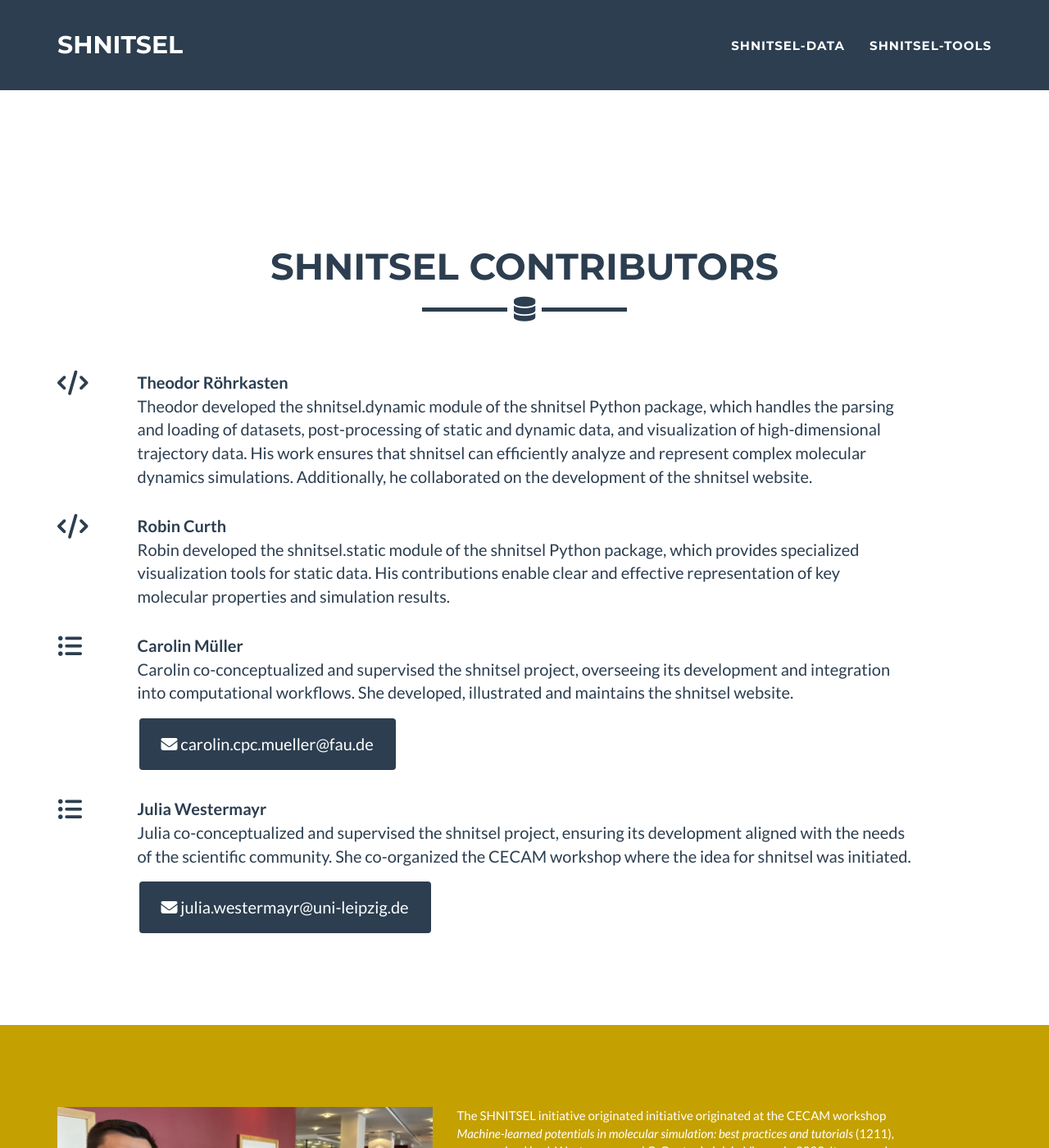
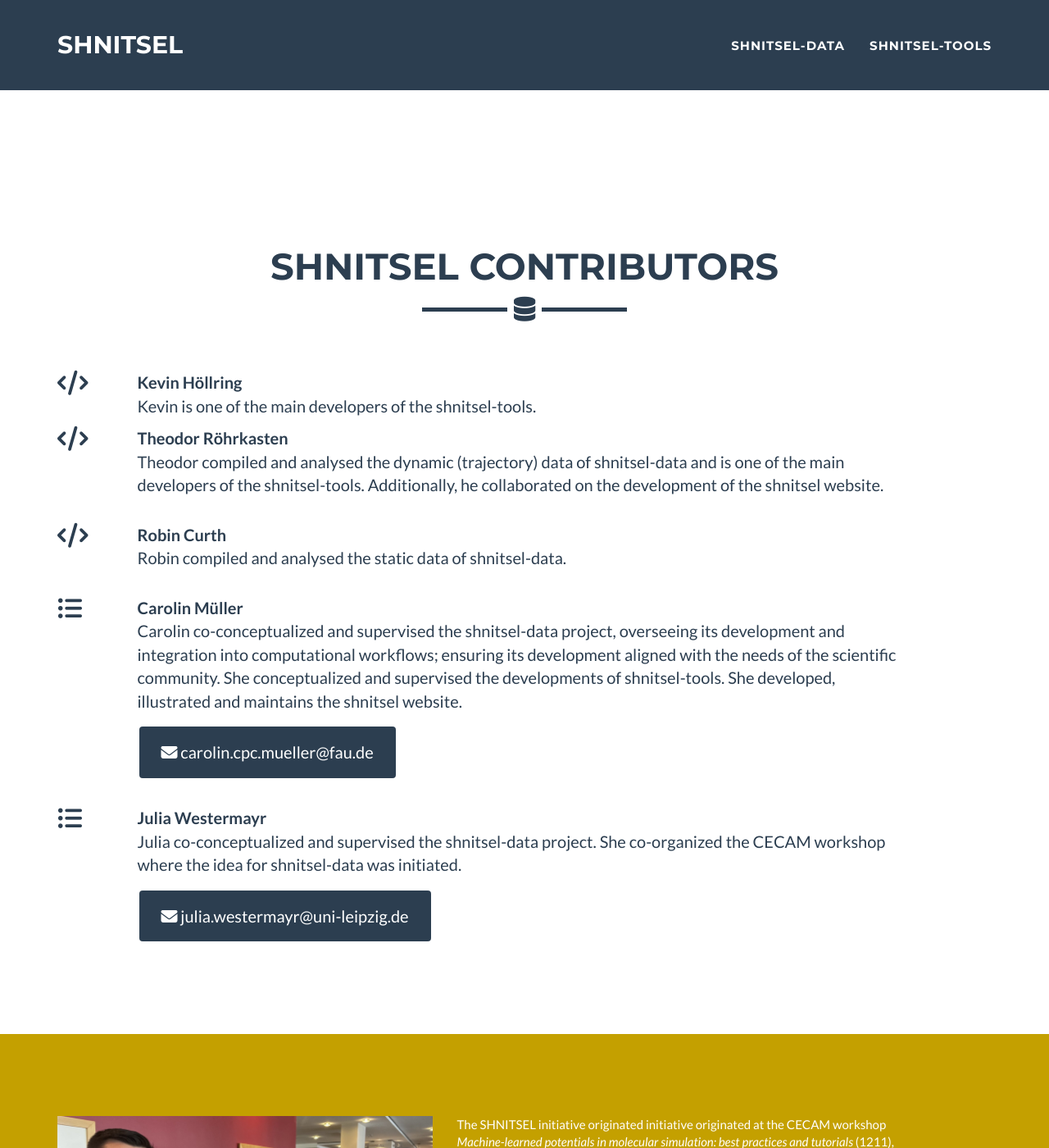
Before and after one commit to SHNITSEL/shnitsel.github.io, a Jekyll site: the page built from team.html, in a window 1280 px wide and 1400 px high. Shown: the whole window at 82% size. Built offline with Jekyll 4.4.1, drawn with Linux system fonts in a browser that asks for light colours.

Commit message:
Update contributors.html

```diff
--- a/_includes/contributors.html
+++ b/_includes/contributors.html
@@ -14,9 +14,17 @@
       <!-- <div class="col-lg-1 col-lg-offset-1"><vr class="star-primary"></div> -->
       <div class="col-lg-1"><i class="fa-solid fa-code" style="font-size:30px;color:#2c3e50;"></i></div>
       <div class="col-lg-10">
+        <p><b> Kevin Höllring </b><br>
+          Kevin is one of the main developers of the shnitsel-tools.
+        </p>
+      </div>
+    </div>
+    <div class="row">
+      <!-- <div class="col-lg-1 col-lg-offset-1"><vr class="star-primary"></div> -->
+      <div class="col-lg-1"><i class="fa-solid fa-code" style="font-size:30px;color:#2c3e50;"></i></div>
+      <div class="col-lg-10">
         <p><b> Theodor Röhrkasten </b><br>
-          Theodor developed the <a href="https://github.com/SHNITSEL/shnitsel-tools/tree/main/shnitsel/dynamic" target="_blank" style="color:#2c3e50;">shnitsel.dynamic</a> module of the shnitsel Python package, which handles the parsing and loading of datasets, post-processing of static and dynamic data,
-          and visualization of high-dimensional trajectory data. His work ensures that shnitsel can efficiently analyze and represent complex molecular dynamics simulations.
+          Theodor compiled and analysed the dynamic (trajectory) data of shnitsel-data and is one of the main developers of the shnitsel-tools.
           Additionally, he collaborated on the development of the shnitsel website.
         </p>
       </div>
@@ -27,8 +35,7 @@
       <div class="col-lg-1"><i class="fa-solid fa-code" style="font-size:30px;color:#2c3e50;"></i></div>
       <div class="col-lg-10">
         <p><b> Robin Curth </b><br>
-          Robin developed the <a href="https://github.com/SHNITSEL/shnitsel-tools/tree/main/shnitsel/static" target="_blank" style="color:#2c3e50;">shnitsel.static</a> module of the shnitsel Python package, which provides specialized visualization tools for static data.
-          His contributions enable clear and effective representation of key molecular properties and simulation results.
+          Robin compiled and analysed the static data of shnitsel-data.
         </p>
       </div>
     </div>
@@ -38,7 +45,8 @@
       <div class="col-lg-1"><i class="fa-solid fa-list-ul" style="font-size:30px;color:#2c3e50;"></i></div>
       <div class="col-lg-10">
         <p><b> Carolin Müller </b><br>
-          Carolin co-conceptualized and supervised the shnitsel project, overseeing its development and integration into computational workflows.
+          Carolin co-conceptualized and supervised the shnitsel-data project, overseeing its development and integration into computational workflows; ensuring its development aligned with the needs of the scientific community.
+          She conceptualized and supervised the developments of shnitsel-tools.
           She developed, illustrated and maintains the shnitsel website.
           <br>
           <a href="mailto:carolin.cpc.mueller@fau.de" class="btn btn-lg btn-outline" style="background-color:#2c3e50"> <i class="fa-solid fa-envelope" style="color:white"></i> carolin.cpc.mueller@fau.de </a>
@@ -51,8 +59,8 @@
       <div class="col-lg-1"><i class="fa-solid fa-list-ul" style="font-size:30px;color:#2c3e50;"></i></div>
       <div class="col-lg-10">
         <p><b> Julia Westermayr </b><br>
-          Julia co-conceptualized and supervised the shnitsel project, ensuring its development aligned with the needs of the scientific community.
-          She co-organized the CECAM workshop where the idea for shnitsel was initiated.
+          Julia co-conceptualized and supervised the shnitsel-data project.
+          She co-organized the CECAM workshop where the idea for shnitsel-data was initiated.
           <br>
           <a href="mailto:julia.westermayr@uni-leipzig.de" class="btn btn-lg btn-outline" style="background-color:#2c3e50"> <i class="fa-solid fa-envelope" style="color:white"></i> julia.westermayr@uni-leipzig.de </a>
         </p>
```
